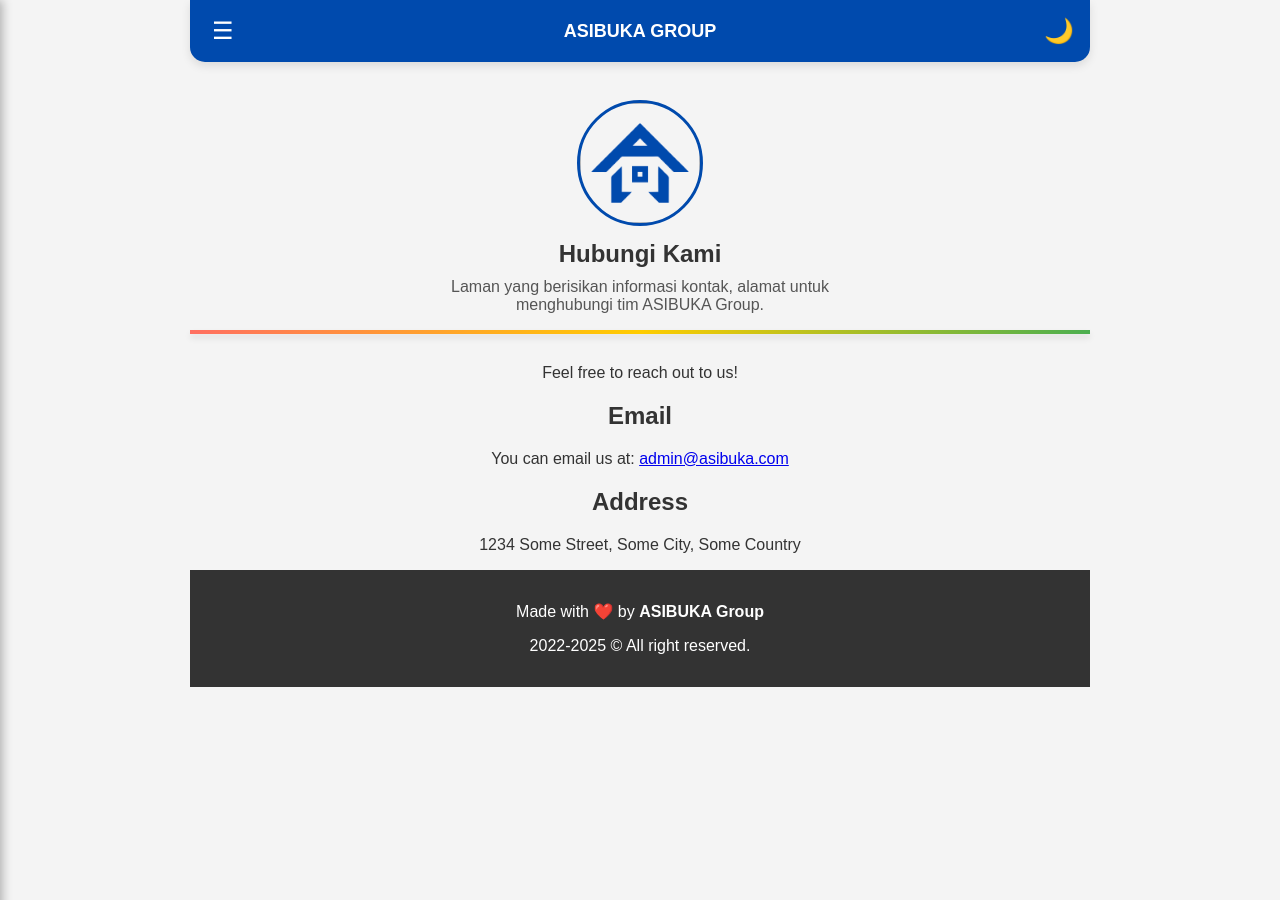
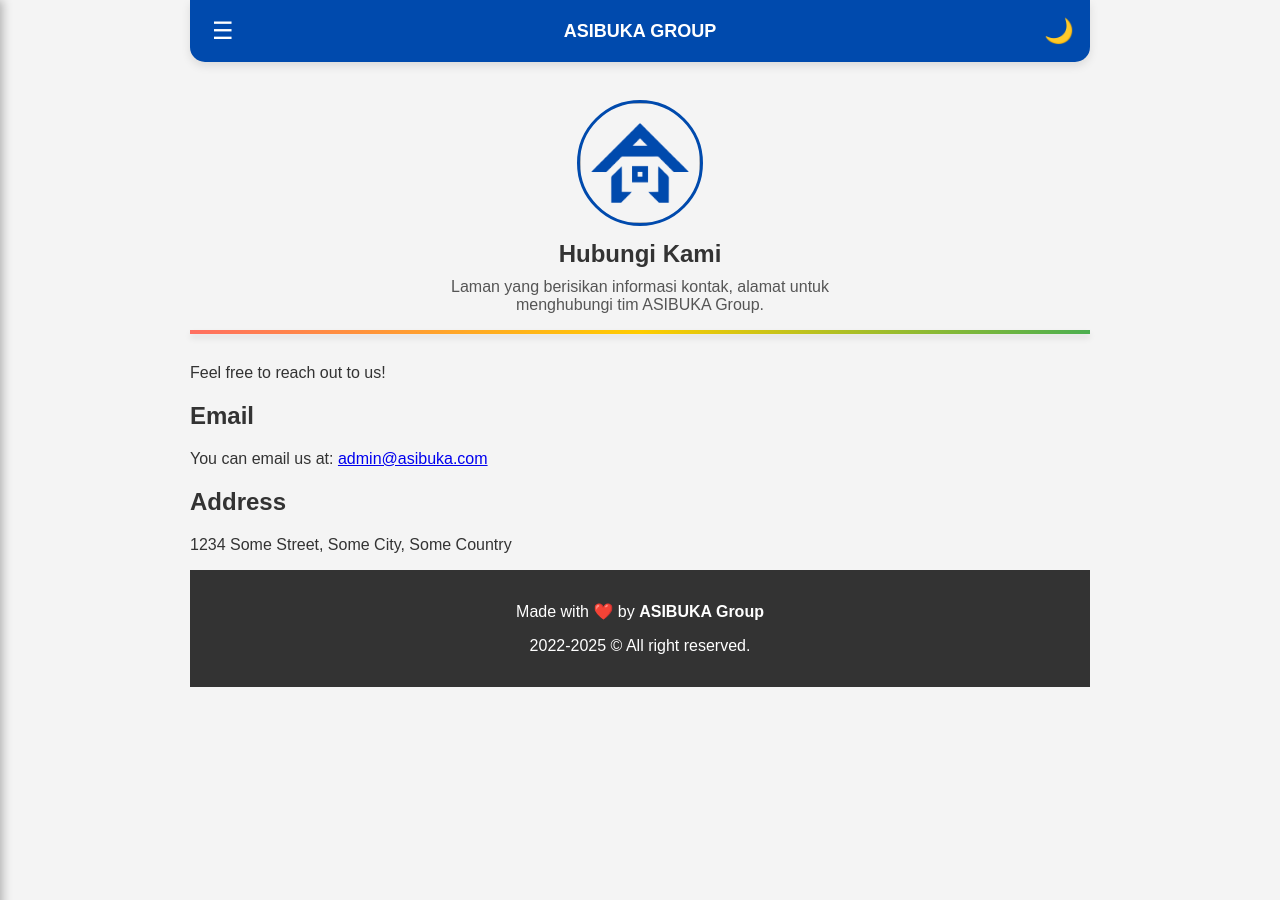
Before and after one commit to asibukagroup/asibukagroup.github.io, a Jekyll site: the page built from contact.md, in a window 1280 px wide. Built offline with Jekyll 4.4.1, drawn with Linux system fonts in a browser that asks for light colours.

Commit message:
Update style.css

```diff
--- a/_includes/style.css
+++ b/_includes/style.css
@@ -1,5 +1,5 @@
 /* Light Mode (Default) */
-body{font-family:Arial,sans-serif;background-color:#f4f4f4;color:#333;transition:.3s ease-in-out;text-align:center;max-width:900px;margin:0 auto}
+body{font-family:Arial,sans-serif;background-color:#f4f4f4;color:#333;transition:.3s ease-in-out;max-width:900px;margin:0 auto}
 /* Dark Mode */
 body.dark-mode{background-color:#1e1e1e;color:#f4f4f4}
 /* Floating Header Navbar */
@@ -27,7 +27,7 @@ body.dark-mode{background-color:#1e1e1e;color:#f4f4f4}
 .overlay{position:fixed;top:0;left:0;width:100%;height:100%;background:#00000080;visibility:hidden;z-index:1000;opacity:0;transition:opacity .3s ease-in-out}
 .overlay.show{visibility:visible;opacity:1}
 /* Top Info */
-.top-info{margin-top:100px;text-align:center;position:relative;padding-bottom:20px;margin-bottom:30px}
+.top-info{text-align:center;margin-top:100px;text-align:center;position:relative;padding-bottom:20px;margin-bottom:30px}
 .top-info img{width:120px;height:120px;border-radius:50%;object-fit:cover;border:3px solid #004AAD;transition:.3s ease-in-out}
 .top-info h1{font-size:24px;margin:10px 0}
 .top-info p{font-size:16px;max-width:400px;margin:auto;color:#555}
```
